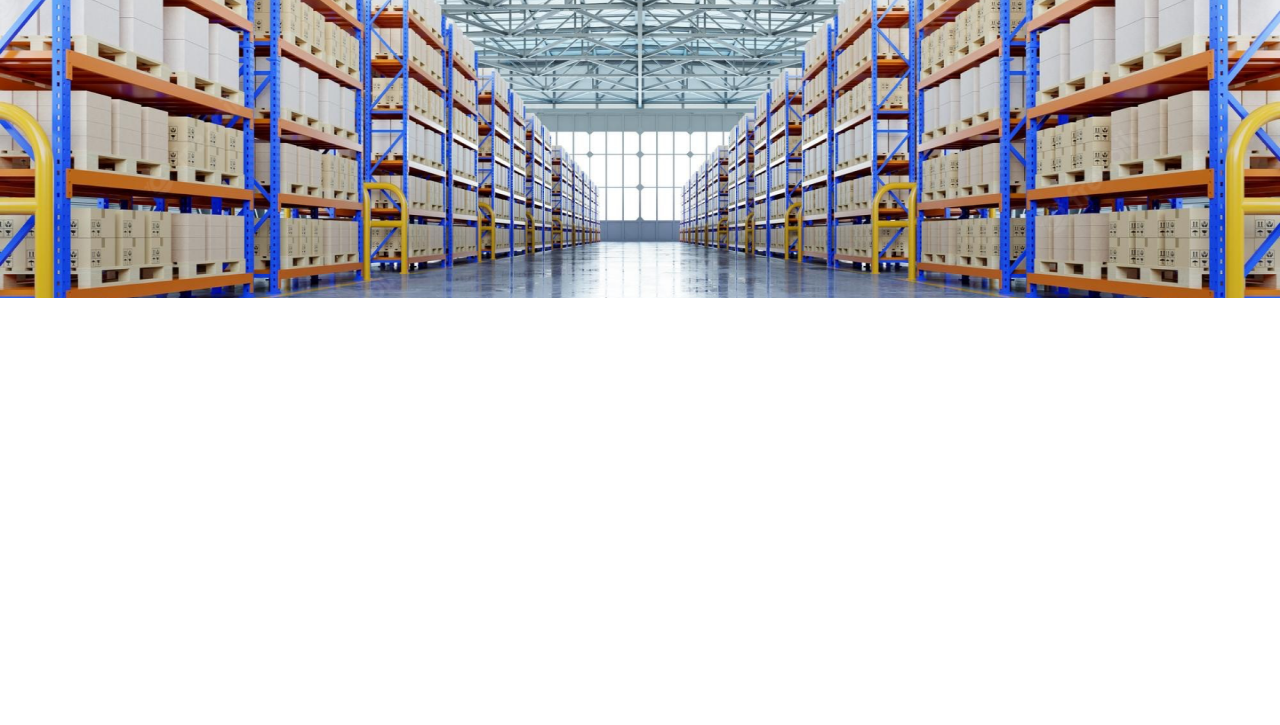
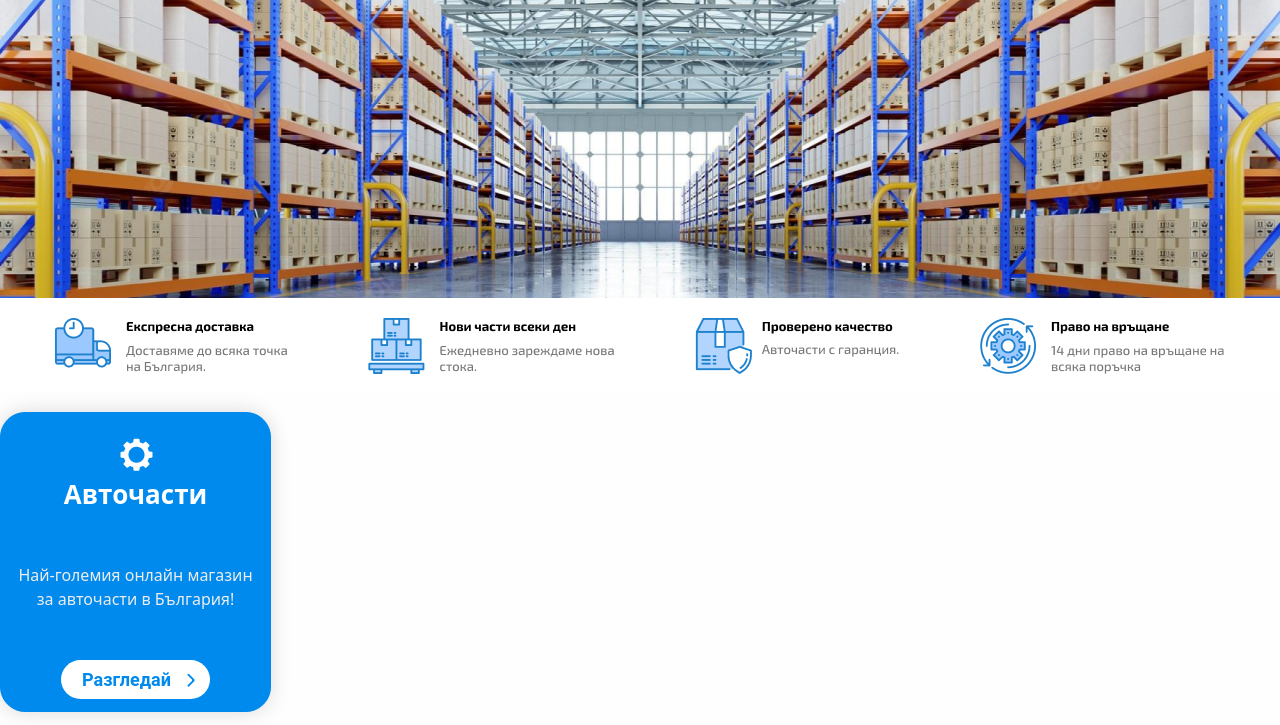
Before and after one commit to Marina-yoya/Mega-Parts-Landing-Page, a PHP site: page / in a window 1280 px wide; the page is wider, and only the part inside the window is pictured. Shown: the part 435-1160 px from the top of that part. Before the commit the page ends 733 px from the top of that part, so only its background shows below. Run offline with PHP 8.4, Linux system fonts and the light colour scheme.

Commit message:
product slider card

```diff
--- a/index.html
+++ b/index.html
@@ -132,6 +132,31 @@
         <img src="./assets/Rectangle 100.png">
     </div>
 
+    <div class="highlights">
+        <img src="./assets/Rectangle.png">
+    </div>
+
+
+<div class="product-slider">
+
+    <div class="cards">
+        <div class="header">
+            <div class="logo-vector">
+                <img src="./assets/Vector (15).png" alt="">
+            </div>
+            <div class="title">Авточасти</div>
+        </div>
+        <div class="description">Най-големия онлайн магазин за авточасти в България!</div>
+        <div class="button-container">
+            <button class="button-text">Разгледай</button>
+            <div class="arrow">
+                <img src="./assets/Vector (14).png" alt="">
+            </div>
+        </div>
+    </div>
+
+
+</div>
 
 
 
--- a/styles.css
+++ b/styles.css
@@ -1,5 +1,8 @@
 @import url('https://fonts.googleapis.com/css2?family=Exo+2:ital,wght@1,100&family=Playfair+Display&display=swap');
 
+body {
+    overflow-x: hidden;
+}
 .upper-nav {
     height: 60px;
     background-color: #19242D;
@@ -374,21 +377,24 @@
 }
 
 .sections-btns .search-btns:not(:first-child) a {
-  color: #19242D;
+    color: #19242D;
 }
 
 .sections-btns .search-btns:nth-child(3) {
     background: none;
     border: 0.75px #5FB865 solid;
 }
+
 .sections-btns .search-btns:nth-child(4) {
     background: none;
     border: 0.75px #63C7C9 solid;
 }
+
 .sections-btns .search-btns:nth-child(5) {
     background: none;
     border: 0.75px #DC5426 solid;
 }
+
 .sections-btns .search-btns:nth-child(6) {
     background: none;
     border: 0.75px #E59D48 solid;
@@ -400,3 +406,99 @@
     width: 100%;
     height: 299px;
 }
+
+.highlights {
+    display: flex;
+    flex-direction: row;
+    justify-content: space-around;
+    margin-top: 20px;
+}
+
+/* product slider */
+
+.product-slider {
+    display: flex;
+    flex-direction: row;
+    width: 100%;
+    height: 333.49px;
+    margin-top: 18px;
+    background: #FEFEFE;
+}
+
+.cards {
+    width: 271px;
+    height: 90%;
+    padding-left: 15px;
+    padding-right: 15px;
+    padding-top: 25px;
+    padding-bottom: 25px;
+    margin-top: 20px;
+    background: #008AEE;
+    box-shadow: 0px 0px 20px rgba(0, 0, 0, 0.15);
+    border-radius: 25px;
+    border: 1px #008AEE solid;
+    flex-direction: column;
+    justify-content: space-between;
+    align-items: center;
+    gap: 49px;
+    display: inline-flex;
+}
+
+.header {
+    flex-direction: column;
+    justify-content: flex-start;
+    align-items: center;
+    gap: 5px;
+    display: flex;
+}
+
+.logo-vector {
+    width: 32px;
+    height: 32px;
+
+}
+
+.title {
+    color: white;
+    font-size: 26px;
+    font-family: Exo 2;
+    font-weight: 700;
+    word-wrap: break-word;
+}
+
+.description {
+    align-self: stretch;
+    text-align: center;
+    color: #EDEDED;
+    font-size: 16px;
+    font-family: Exo 2;
+    font-weight: 500;
+    word-wrap: break-word;
+}
+
+.button-container {
+    padding-left: 15px;
+    padding-right: 15px;
+    padding-top: 5px;
+    padding-bottom: 5px;
+    background: white;
+    border-radius: 25px;
+    justify-content: flex-start;
+    align-items: center;
+    gap: 10px;
+    display: inline-flex;
+}
+
+.button-text {
+    color: #008AEE;
+    font-size: 18px;
+    font-family: Roboto;
+    font-weight: 700;
+    word-wrap: break-word;
+    border: none;
+    background: none;
+}
+
+.arrow {
+    margin-bottom: 2px;
+}
```
Also changed, not shown: assets/Rectangle.png (added), assets/Vector (14).png (added), assets/Vector (15).png (added).
